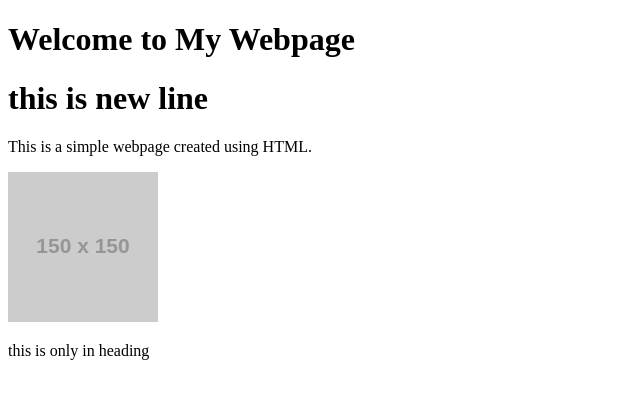
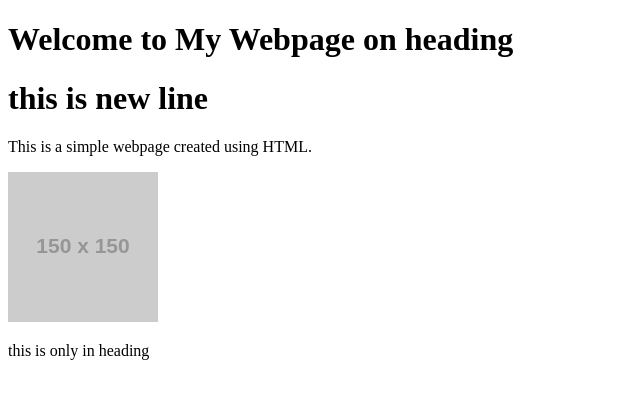
Before and after one commit to AJABHIMANYU/proj2, a plain HTML site: page index.html in a window 1280 px wide. Shown: the whole page, without its empty margins (0-640 px from the left). Drawn offline with Linux system fonts and the light colour scheme; placeholder pictures from the web are drawn by us.

Commit message:
line 10 heading

```diff
--- a/index.html
+++ b/index.html
@@ -7,7 +7,7 @@
     <title>My Simple Webpage</title>
 </head>
 <body>
-    <h1>Welcome to My Webpage</h1>
+    <h1>Welcome to My Webpage on heading</h1>
     <h1>this is new line</h1>
     <p>This is a simple webpage created using HTML.</p>
     <img src="https://via.placeholder.com/150" alt="Placeholder Image">
```
